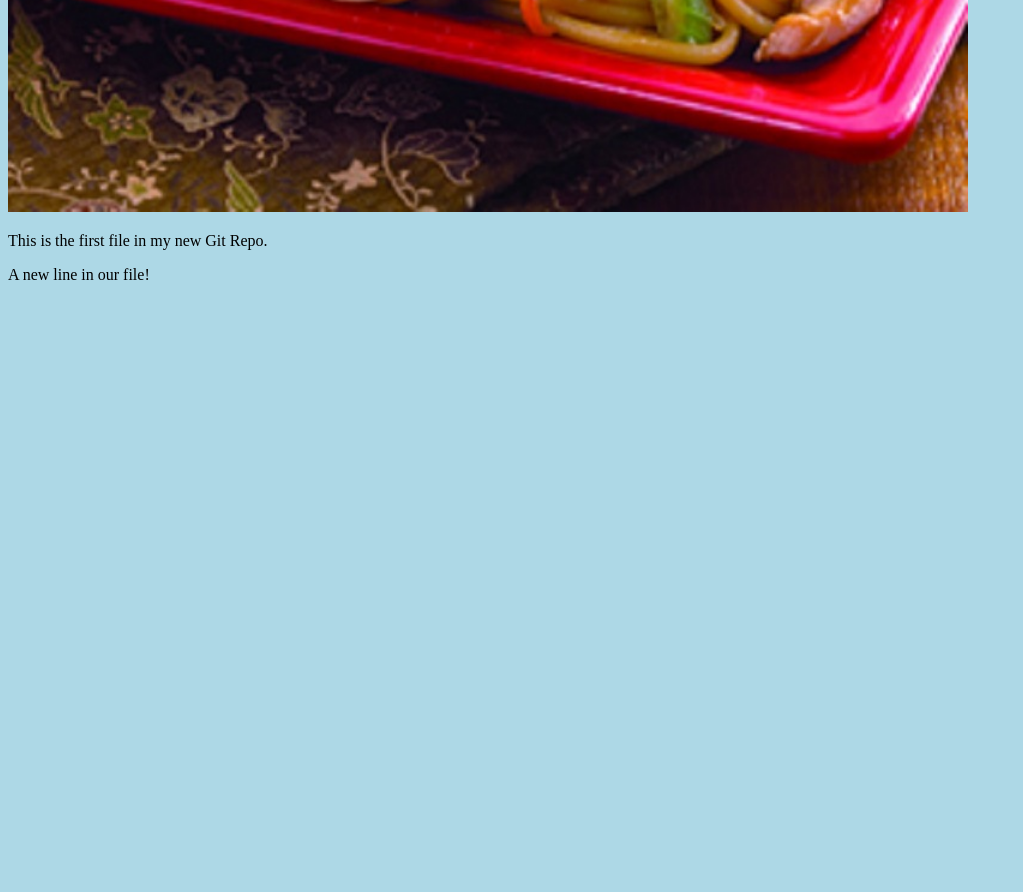
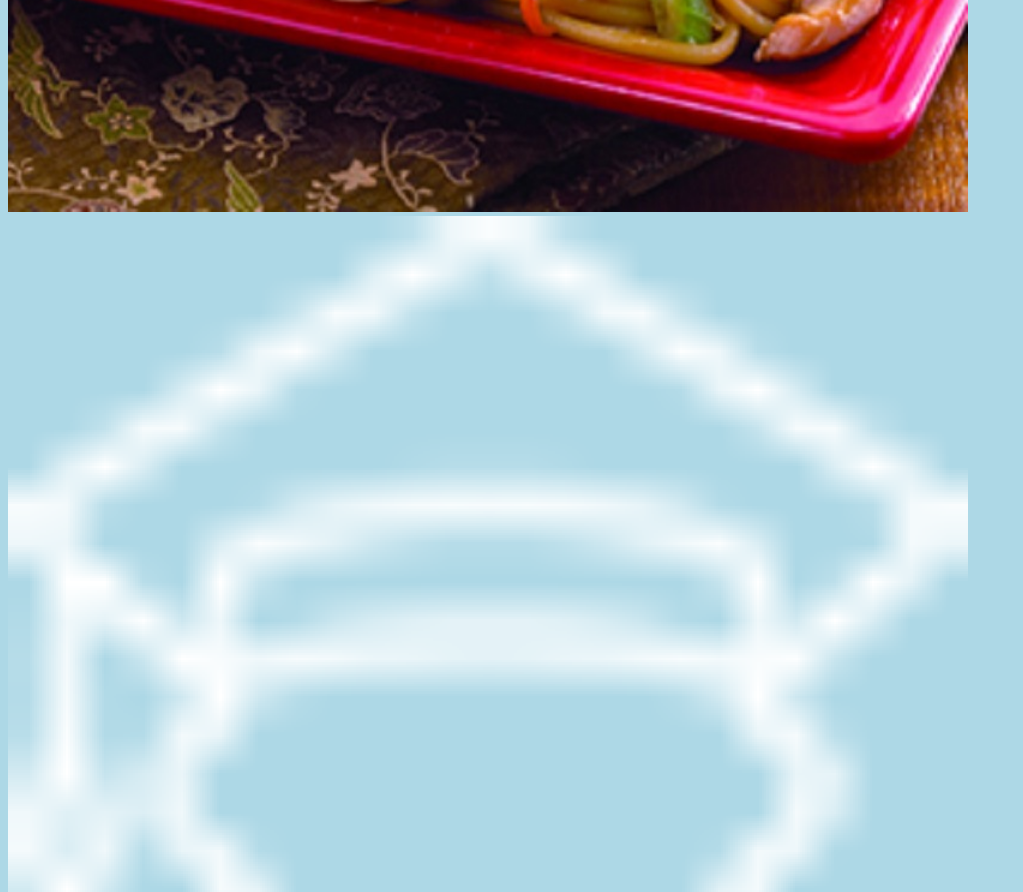
Before and after one commit to imrulkaisar/gitDemo, a plain HTML site: page index.html in a window 1280 px wide. Shown: the part 828-1720 px from the top of the page, without its empty margins (0-1023 px from the left). Before the commit the page ends 1128 px from the top, so only its background shows below. Drawn offline with Linux system fonts and the light colour scheme.

Commit message:
Added another image and linked that on index.html

```diff
--- a/index.html
+++ b/index.html
@@ -9,6 +9,8 @@
 <h1>Hello world!</h1>
 <div><img src="img_hello_world.jpg" alt="Hello World from Space"
 style="width:100%;max-width:960px"></div>
+<div><img src="Winter Park High.png" alt="Winter Park High"
+style="width:100%;max-width:960px"></div>
 <p>This is the first file in my new Git Repo.</p>
 <p>A new line in our file!</p>
 
```
Also changed, not shown: Winter Park High.png (added).
